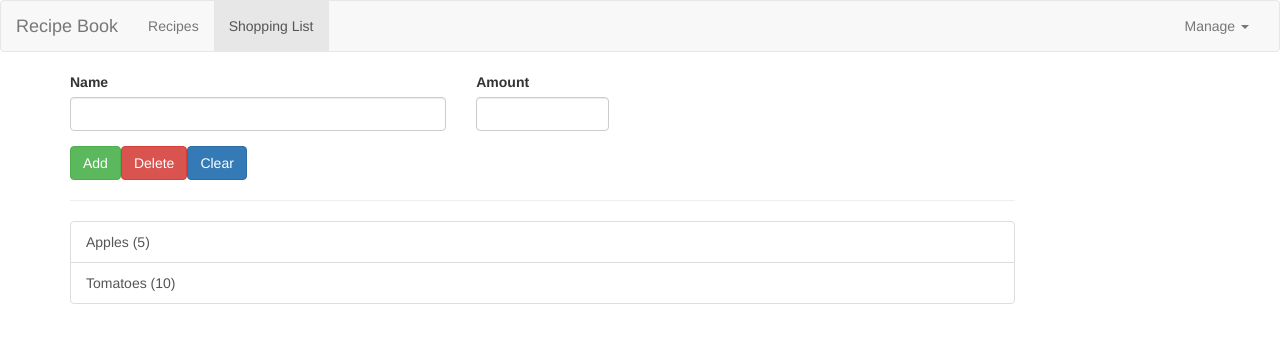
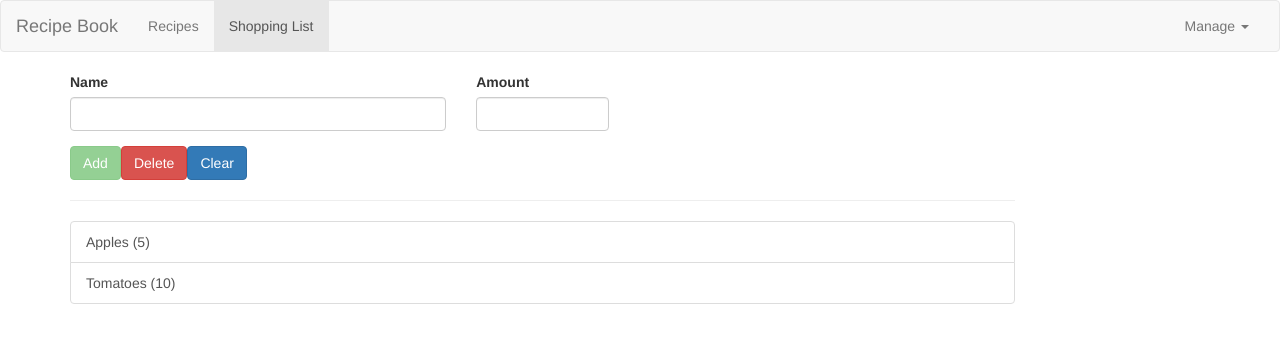
Before and after one commit to doug-newton/angular-udemy-course-project, an Angular app: page /shopping-list in a window 1280 px wide. Shown: the top 342 px of the page. Built offline with nearby package versions, Linux system fonts and the light colour scheme.

Commit message:
add required validation and disable submit

```diff
--- a/src/app/shopping-list/shopping-edit/shopping-edit.component.html
+++ b/src/app/shopping-list/shopping-edit/shopping-edit.component.html
@@ -4,16 +4,16 @@
             <div class="row">
                 <div class="col-sm-5 form-group">
                     <label for="name">Name</label>
-                    <input ngModel name="nameInput" type="text" id="name" class="form-control">
+                    <input ngModel name="nameInput" type="text" id="name" class="form-control" required>
                 </div>
                 <div class="col-sm-2 form-group">
                     <label for="amount">Amount</label>
-                    <input ngModel name="amountInput" type="text" id="amount" class="form-control">
+                    <input ngModel name="amountInput" type="text" id="amount" class="form-control" required>
                 </div>
             </div>
             <div class="row">
                 <div class="col-xs-12">
-                    <button type="submit" class="btn btn-success">Add</button>
+                    <button [disabled]="!ingredientsForm.valid" type="submit" class="btn btn-success">Add</button>
                     <button type="button" class="btn btn-danger">Delete</button>
                     <button type="button" class="btn btn-primary">Clear</button>
                 </div>
```
